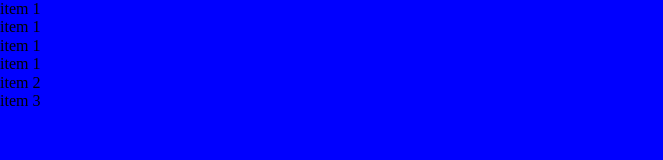
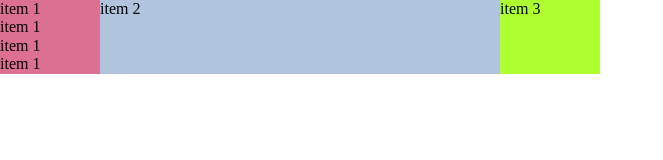
Before and after one commit to fidelman-study/grid-layout-tutor, a website: page pages/foundation-1.html in a window 1280 px wide. Shown: the whole page, without its empty margins (0-663 px from the left). Drawn offline with nearby package versions, Linux system fonts and the light colour scheme.

Commit message:
welcome to grid-template

```diff
--- a/scss/includes/foundation-1.scss
+++ b/scss/includes/foundation-1.scss
@@ -1,7 +1,7 @@
 .grid {
+  /* turn on chrome://flags/ Experimental Web Platform features  */
   display: grid;
 
-  width: 600px;
   /*свойство для колонок*/
   grid-template-columns: 100px 1fr 100px;
 }
--- a/scss/style.scss
+++ b/scss/style.scss
@@ -1,3 +1,151 @@
-html {
-    background: blue;
+.grid {
+  display: grid;
+
+  /*свойство для колонок*/
+  grid-template-columns: 100px 1fr 100px;
 }
+
+
+
+/*========================
+        Visualization
+========================*/
+.grid-item1 {
+  background: palevioletred;
+}
+.grid-item2 {
+  background: lightsteelblue;
+}
+.grid-item3 {
+  background: greenyellow;
+}
+.grid {
+  display: grid;
+
+  /*свойство для колонок*/
+  grid-template-columns: 100px 1fr 100px;
+}
+
+
+
+/*========================
+        Visualization
+========================*/
+.grid-item1 {
+  background: palevioletred;
+}
+.grid-item2 {
+  background: lightsteelblue;
+}
+.grid-item3 {
+  background: greenyellow;
+}
+.grid {
+  display: grid;
+
+  width: 600px;
+  /*свойство для колонок*/
+  grid-template-columns: 100px 1fr 100px;
+}
+
+
+
+/*========================
+        Visualization
+========================*/
+.grid-item1 {
+  background: palevioletred;
+}
+.grid-item2 {
+  background: lightsteelblue;
+}
+.grid-item3 {
+  background: greenyellow;
+}
+.grid {
+  display: grid;
+
+  /*свойство для колонок*/
+  grid-template-columns: 100px 1fr 100px;
+}
+
+
+
+/*========================
+        Visualization
+========================*/
+.grid-item1 {
+  background: palevioletred;
+}
+.grid-item2 {
+  background: lightsteelblue;
+}
+.grid-item3 {
+  background: greenyellow;
+}
+.grid {
+  /* turn on   */
+  display: grid;
+
+  /*свойство для колонок*/
+  grid-template-columns: 100px 1fr 100px;
+}
+
+
+
+/*========================
+        Visualization
+========================*/
+.grid-item1 {
+  background: palevioletred;
+}
+.grid-item2 {
+  background: lightsteelblue;
+}
+.grid-item3 {
+  background: greenyellow;
+}
+.grid {
+  /* turn on chrome://flags/   */
+  display: grid;
+
+  /*свойство для колонок*/
+  grid-template-columns: 100px 1fr 100px;
+}
+
+
+
+/*========================
+        Visualization
+========================*/
+.grid-item1 {
+  background: palevioletred;
+}
+.grid-item2 {
+  background: lightsteelblue;
+}
+.grid-item3 {
+  background: greenyellow;
+}
+.grid {
+  /* turn on chrome://flags/ Experimental Web Platform features  */
+  display: grid;
+
+  /*свойство для колонок*/
+  grid-template-columns: 100px 1fr 100px;
+}
+
+
+
+/*========================
+        Visualization
+========================*/
+.grid-item1 {
+  background: palevioletred;
+}
+.grid-item2 {
+  background: lightsteelblue;
+}
+.grid-item3 {
+  background: greenyellow;
+}
```
Also changed, not shown: index.html (+2 -1 lines), app/css/style.css.
